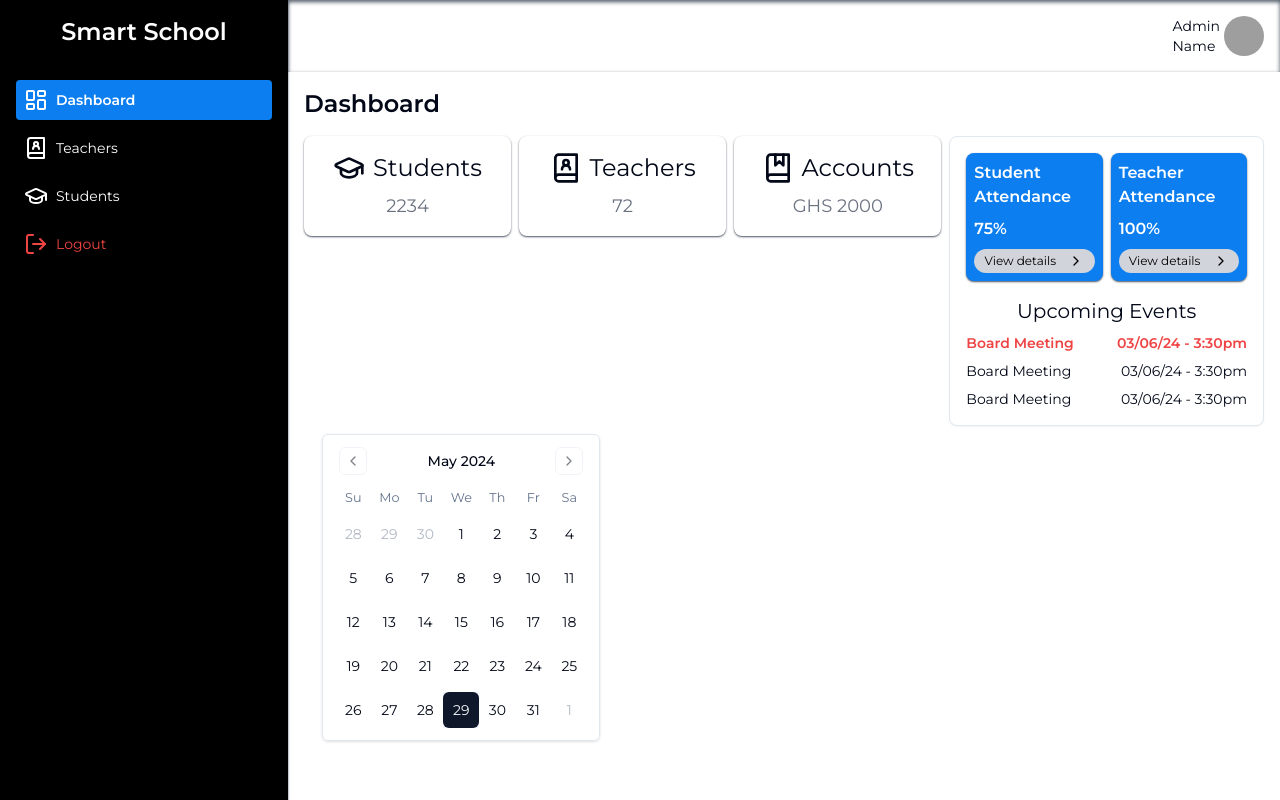
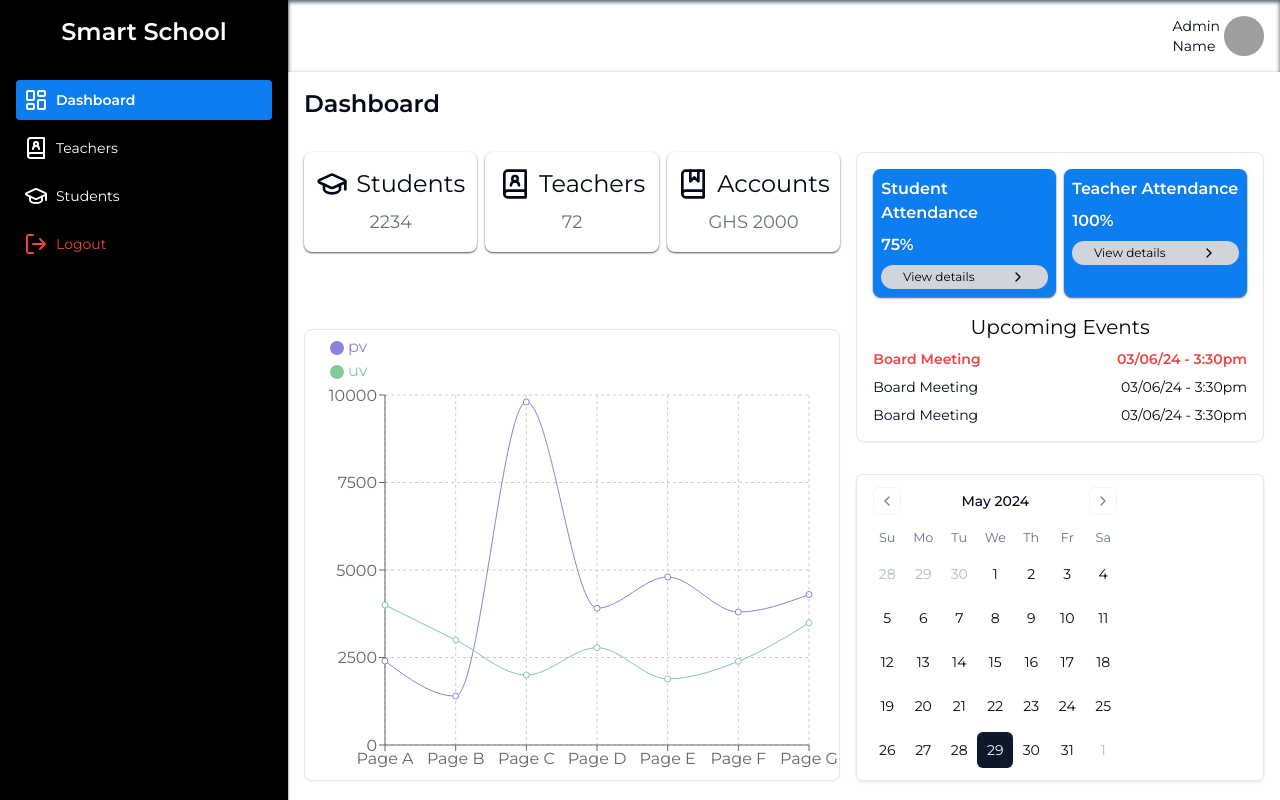
Before and after one commit to smart-school-admin/smart-school, a Next.js app: page /school_admin/dashboard in a window 1280 px wide. Built offline with nearby package versions, Linux system fonts and the light colour scheme; grey boxes are pictures that could not be loaded.

Commit message:
added charts and made arrangement fixes

```diff
--- a/app/(school)/school_admin/dashboard/attendanceAndEvents.tsx
+++ b/app/(school)/school_admin/dashboard/_components/attendanceAndEvents.tsx
@@ -1,5 +1,5 @@
 import { Card } from "@/components/ui/card";
-import StatCard from "../../_components/cards/statCard";
+import StatCard from "@/app/(school)/_components/cards/statCard";
 import Link from "next/link";
 
 /** icon imports */
--- /dev/null
+++ b/app/(school)/school_admin/dashboard/_components/financeChart.tsx
@@ -0,0 +1,88 @@
+"use client"
+import {
+  LineChart,
+  Line,
+  XAxis,
+  YAxis,
+  CartesianGrid,
+  Tooltip,
+  Legend,
+  ResponsiveContainer,
+} from "recharts";
+
+
+const data = [
+  {
+    name: "Page A",
+    uv: 4000,
+    pv: 2400,
+    amt: 2400,
+  },
+  {
+    name: "Page B",
+    uv: 3000,
+    pv: 1398,
+    amt: 2210,
+  },
+  {
+    name: "Page C",
+    uv: 2000,
+    pv: 9800,
+    amt: 2290,
+  },
+  {
+    name: "Page D",
+    uv: 2780,
+    pv: 3908,
+    amt: 2000,
+  },
+  {
+    name: "Page E",
+    uv: 1890,
+    pv: 4800,
+    amt: 2181,
+  },
+  {
+    name: "Page F",
+    uv: 2390,
+    pv: 3800,
+    amt: 2500,
+  },
+  {
+    name: "Page G",
+    uv: 3490,
+    pv: 4300,
+    amt: 2100,
+  },
+];
+
+export default function FinanceChart() {
+  return (
+    <ResponsiveContainer width="100%" height="100%">
+      <LineChart
+          // width={500}
+          // height={300}
+        data={data}
+        margin={{
+          top: 5,
+          right: 30,
+          left: 20,
+          bottom: 5,
+        }}
+      >
+        <CartesianGrid strokeDasharray="3 3" />
+        <XAxis dataKey={"name"} />
+        <YAxis />
+        <Tooltip />
+        <Legend layout="vertical" verticalAlign="top" iconType="circle" wrapperStyle={{left: 25}} height={60} />
+        <Line
+          type="monotone"
+          dataKey="pv"
+          stroke="#8884d8"
+          activeDot={{ r: 8 }}
+        />
+        <Line type="monotone" dataKey="uv" stroke="#82ca9d" />
+      </LineChart>
+    </ResponsiveContainer>
+  );
+}
--- a/app/(school)/school_admin/dashboard/page.tsx
+++ b/app/(school)/school_admin/dashboard/page.tsx
@@ -1,8 +1,9 @@
-/** component cards */
+/** component imports */
 import StatCard from "../../_components/cards/statCard";
 import SSCalendar from "@/components/general/ssCalendar";
 import { Card } from "@/components/ui/card";
-import AttendanceAndEvents from "./attendanceAndEvents";
+import AttendanceAndEvents from "./_components/attendanceAndEvents";
+import FinanceChart from "./_components/financeChart";
 
 /** icon imports */
 import { GraduationCapIcon } from "lucide-react";
@@ -11,10 +12,10 @@ import { BookMarkedIcon } from "lucide-react";
 
 export default function SchoolAdminDashboardPage() {
   return (
-    <div className="w-full">
-      <h1 className="text-2xl font-semibold">Dashboard</h1>
-      <div className="grid grid-cols-3 my-4 gap-2">
-        <div className="col-span-2">
+    <div className="w-full min-h-full">
+      <h1 className="text-2xl font-semibold mb-8">Dashboard</h1>
+      <div className="flex gap-4 flex-wrap">
+        <div className="w-2/3 flex flex-col flex-1 justify-between">
           <div className="grid grid-cols-3 gap-2">
             <StatCard>
               <div className="flex items-center justify-center text-2xl gap-2 py-2">
@@ -40,12 +41,19 @@ export default function SchoolAdminDashboardPage() {
               </div>
             </StatCard>
           </div>
+          <Card>
+            <div className="w-full h-[450px]">
+              <FinanceChart />
+            </div>
+          </Card>
         </div>
-        <div>
-          <AttendanceAndEvents/>
-        </div>
-        <div className="flex justify-center">
-          <SSCalendar />
+        <div className="flex flex-col gap-8">
+          <div>
+            <AttendanceAndEvents />
+          </div>
+          <div className="flex justify-center w-full">
+            <SSCalendar className="w-full" />
+          </div>
         </div>
       </div>
     </div>
--- a/components/general/ssCalendar.tsx
+++ b/components/general/ssCalendar.tsx
@@ -4,7 +4,9 @@ import * as React from "react"
 
 import { Calendar } from "@/components/ui/calendar"
 
-export default function SSCalendar() {
+import { cn } from "@/lib/utils"
+
+export default function SSCalendar({className}: {className: string}) {
   const [date, setDate] = React.useState<Date | undefined>(new Date())
 
   return (
@@ -12,7 +14,7 @@ export default function SSCalendar() {
       mode="single"
       selected={date}
       onSelect={setDate}
-      className="rounded-md border shadow"
+      className={cn("rounded-md border shadow", className)}
     />
   )
 }
--- a/package.json
+++ b/package.json
@@ -26,6 +26,7 @@
     "react": "^18",
     "react-day-picker": "^8.10.1",
     "react-dom": "^18",
+    "recharts": "^2.13.0-alpha.4",
     "tailwind-merge": "^2.3.0",
     "tailwindcss-animate": "^1.0.7",
     "zod": "^3.23.8"
```
Also changed, not shown: 1 other file (tests, documents, lock files or other folders).
